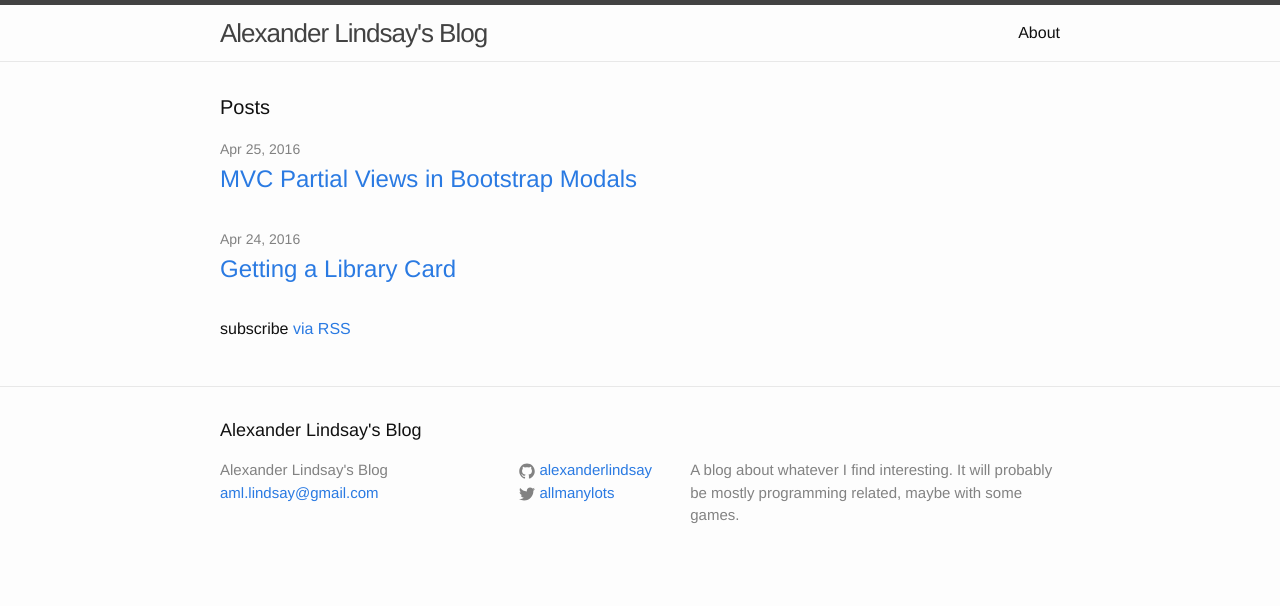
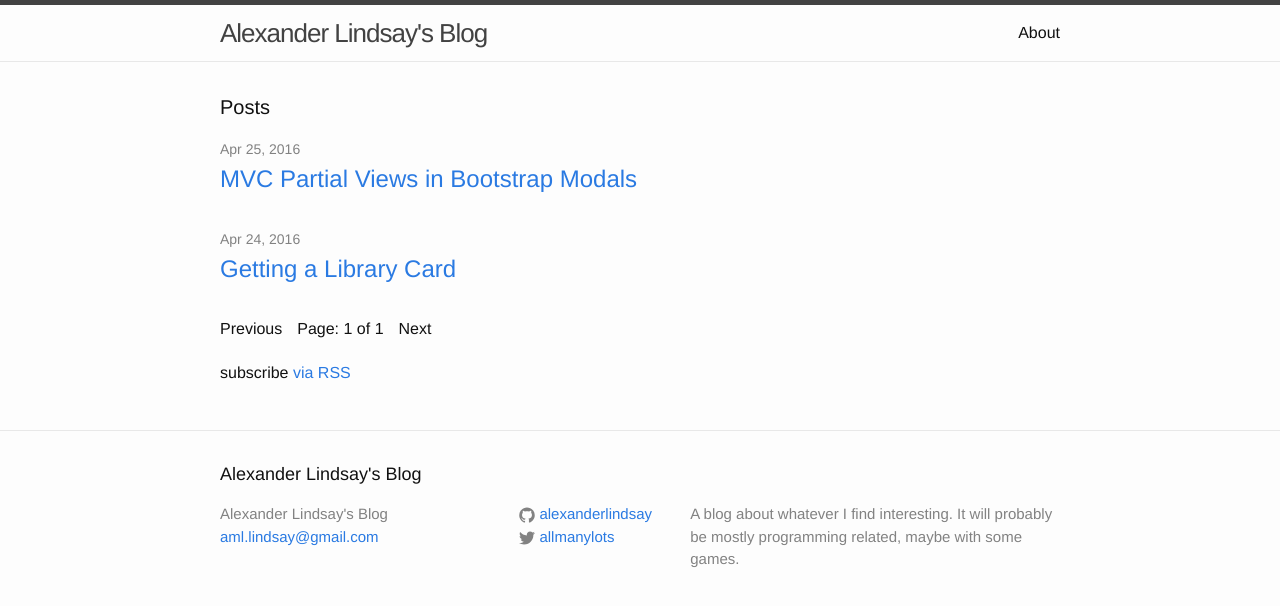
Before and after one commit to AlexanderLindsay/AlexanderLindsay.github.io, a Jekyll site: the page built from index.html, in a window 1280 px wide. Shown: the top 606 px of the page. Built offline with Jekyll 4.4.1, drawn with Linux system fonts in a browser that asks for light colours; the list of posts is cut into pages by our own code.

Commit message:
Added pagination
- Page size set to 10

- just basic css

```diff
--- a/_config.yml
+++ b/_config.yml
@@ -11,11 +11,12 @@ email: aml.lindsay@gmail.com
 description: > # this means to ignore newlines until "baseurl:"
     A blog about whatever I find interesting. It will probably be mostly programming related, maybe with some games.
 baseurl: "" # the subpath of your site, e.g. /blog
-url: "https://alexanderlindsay.github.io" # the base hostname & protocol for your site
+url: "https://amlblog.net" # the base hostname & protocol for your site
 twitter_username: allmanylots
 github_username: alexanderlindsay
 exclude: [README.md]
 tz: America/Los_Angeles
+paginate: 10
 
 # Build settings
 markdown: kramdown
@@ -25,3 +26,4 @@ kramdown:
 
 gems:
     - jekyll-gist
+    - jekyll-paginate
--- a/_sass/_layout.scss
+++ b/_sass/_layout.scss
@@ -249,3 +249,21 @@
     padding: 10px;
     padding-bottom: 20px;
 }
+
+.pagination {
+    display: flex;
+    align-items: center;
+    justify-content: flex-start;
+    padding-bottom: 20px;
+}
+
+    .pagination .previous {
+    }
+
+    .pagination .page-number {
+        margin-left: 15px;
+        margin-right: 15px;
+    }
+
+    .pagination .next {
+    }
--- a/index.html
+++ b/index.html
@@ -7,7 +7,7 @@ layout: default
   <h1 class="page-heading">Posts</h1>
 
   <ul class="post-list">
-    {% for post in site.posts %}
+    {% for post in paginator.posts %}
       <li>
         <span class="post-meta">{{ post.date | date: "%b %-d, %Y" }}</span>
 
@@ -18,6 +18,20 @@ layout: default
     {% endfor %}
   </ul>
 
+  <div class="pagination">
+      {% if paginator.previous_page %}
+        <a href="{{ paginator.previous_page_path | prepend: site.baseurl }}" class="previous">Previous</a>
+      {% else %}
+        <span class="previous">Previous</span>
+      {% endif %}
+      <span class="page-number">Page: {{ paginator.page }} of {{ paginator.total_pages }}</span>
+      {% if paginator.next_page %}
+        <a href="{{ paginator.next_page_path | prepend: site.baseurl }}" class="next">Next</a>
+      {% else %}
+        <span class="next">Next</span>
+      {% endif %}
+  </div>
+
   <p class="rss-subscribe">subscribe <a href="{{ "/feed.xml" | prepend: site.baseurl }}">via RSS</a></p>
 
 </div>
```
